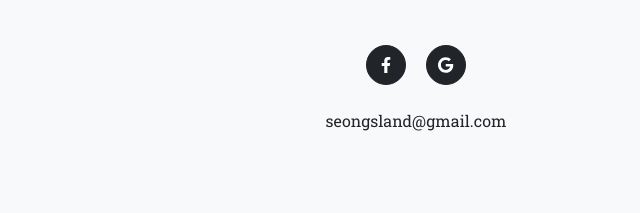
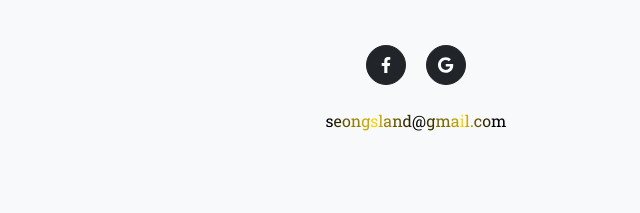
Before and after one commit to seongsland/seongsland.github.io, a plain HTML site: page index.html in a window 1280 px wide. Shown: the part 7793-8006 px from the top of the page, 224-864 px from the left. Drawn offline with nearby package versions, Linux system fonts and the light colour scheme.

Commit message:
Update index.html

```diff
--- a/index.html
+++ b/index.html
@@ -463,7 +463,7 @@
 					<a class="btn btn-dark btn-social mx-2" href="https://www.facebook.com/seongsland" target="_blank" aria-label="Facebook"><i class="fab fa-facebook-f"></i></a>
 					<a class="btn btn-dark btn-social mx-2" href="mailto:seongsland@gmail.com" aria-label="Gmail"><i class="fa-brands fa-google"></i></a>
 					<br><br>
-					seongsland@gmail.com
+					<div><span style="color: #000000">s</span><span style="color: #322a00">e</span><span style="color: #645400">o</span><span style="color: #977f00">n</span><span style="color: #c9a900">g</span><span style="color: #fbd300">s</span><span style="color: #c9a900">l</span><span style="color: #977f00">a</span><span style="color: #645400">n</span><span style="color: #322a00">d</span><span style="color: #000000">@</span><span style="color: #3f3500">g</span><span style="color: #7e6a00">m</span><span style="color: #bc9e00">a</span><span style="color: #fbd300">i</span><span style="color: #c9a900">l</span><span style="color: #977f00">.</span><span style="color: #645400">c</span><span style="color: #322a00">o</span><span style="color: #000000">m</span></div>
 					</div>
                 </div>
             </div>
```
